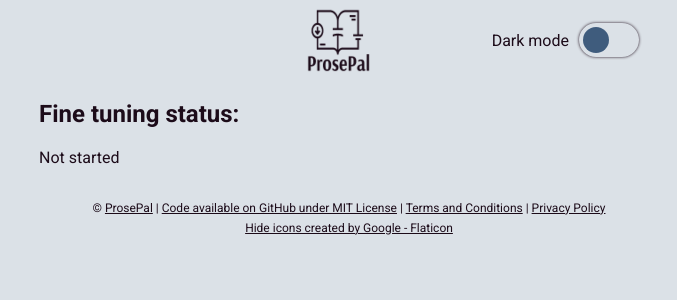
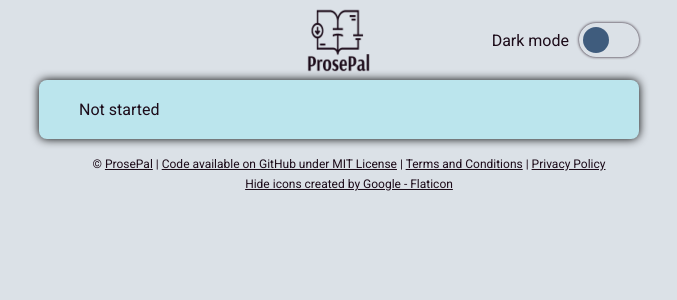
Before and after one commit to ashrobertsdragon/Finetune-GPT-3.5-for-Authors, a Flask app: template templates/finetune.html in a window 1280 px wide. Shown: the top 300 px of the page, without its empty margins (301-978 px from the left). Run offline with Flask 3, Linux system fonts and the light colour scheme; the template is opened without the code that fills it: most values are stand-ins (such as "Sample title", 1, 10 or a date in 2020).

Commit message:
addes box class to style status messages like form

```diff
--- a/static/style.css
+++ b/static/style.css
@@ -104,7 +104,7 @@ body.dark-mode label {
 body.light-mode label {
   color: inherit;
 }
-body.dark-mode form {
+body.dark-mode .box {
   background-color: #3F5C7D;
   box-shadow: inset 0 0 5px #DBE1E7; /* White shadow */
 }
@@ -171,8 +171,8 @@ button {
   box-shadow:  0 0 3px 1px #1C0B19;
 }
 
-/* Form container */
-form {
+/*box container */
+.box {
   margin: 0 auto;
   padding: 20px 40px;
   box-shadow: 0 0 10px rgba(0, 0, 0.1);
@@ -199,6 +199,10 @@ div {
 }
 select {
   margin-left: .25em;
+}
+
+#box {
+  text-align: center;
 }
 
 .metadata label {
--- a/templates/finetune.html
+++ b/templates/finetune.html
@@ -33,11 +33,13 @@
       </div>
     </div>
     {% if user_folder %}
-      <h2>Fine tuning status:</h2>
-      <p id="status"></p>
-      <script>checkStatus("{{ user_folder }}");</script>
+        <div class="box" id="status">
+        <h2>Fine tuning status:</h2>
+        <p id="status"></p>
+        <script>checkStatus("{{ user_folder }}");</script>
+      </div>
     {% else %}
-      <form method="POST" enctype="multipart/form-data">
+      <form class="box" method="POST" enctype="multipart/form-data">
         <p><a href="{{ url_for('instructions') }}" target="_blank">INSTRUCTIONS</a></p>
         <label for="user_key">OpenAI API key:</label>
         <div id="key">
```
